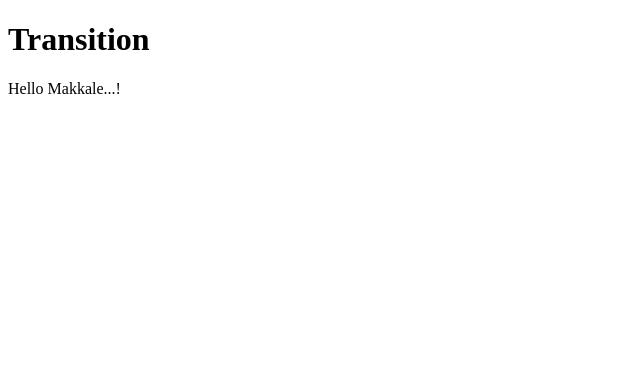
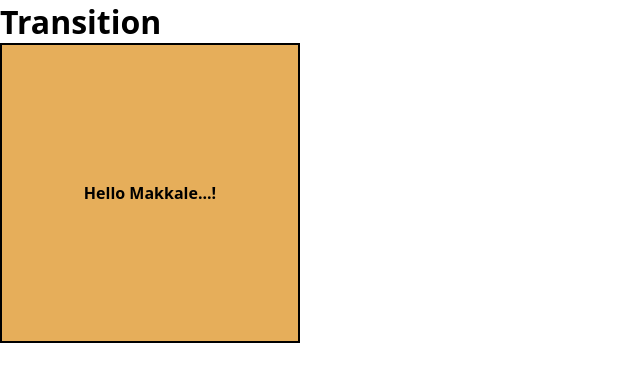
Before and after one commit to kadhir00/transition, a plain HTML site: page index.html in a window 1280 px wide. Shown: the whole page, without its empty margins (0-640 px from the left). Drawn offline with Linux system fonts and the light colour scheme.

Commit message:
file name changed

```diff
--- a/index.html
+++ b/index.html
@@ -3,7 +3,7 @@
     <head>
         <title> Transition</title>
         <meta name="viewport" content="width=device-width , initial-scale=1.0"/>
-        <link rel="stylesheet" type="index/css" href="./transition.css"/>
+        <link rel="stylesheet" type="text/css" href="./index.css"/>
     </head>
     <body>
         <h1>Transition</h1>
```
